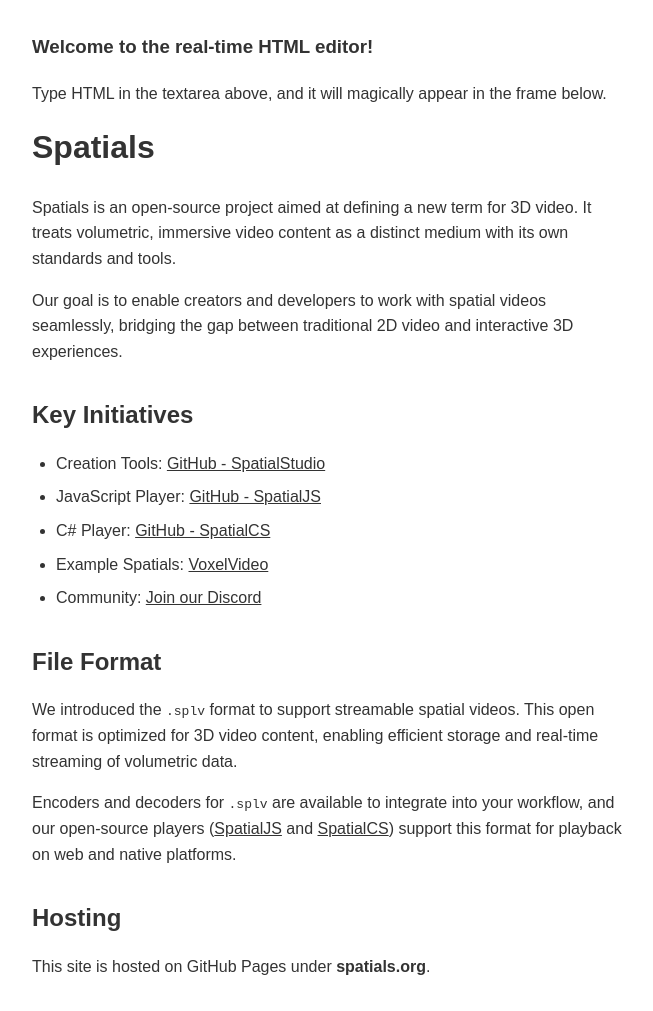
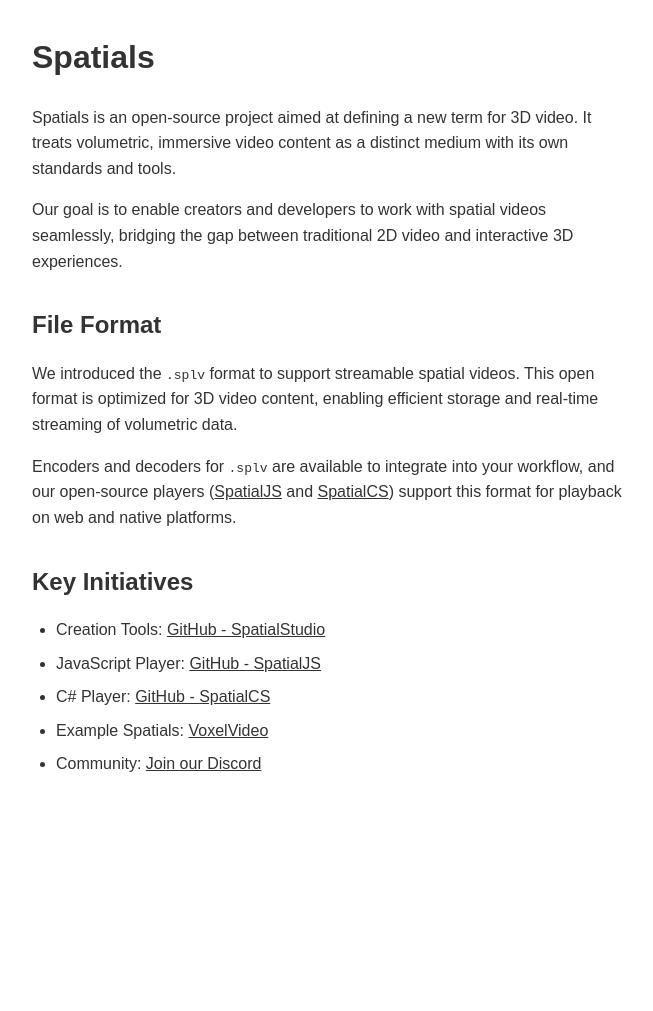
Before and after one commit to SpatialDeploy/SpatialsOrg, a plain HTML site: page index.html in a window 1280 px wide. Shown: the whole page, without its empty margins (308-961 px from the left). After the commit the page ends 825 px from the top, so only its background shows below. Drawn offline with Linux system fonts and the light colour scheme.

Commit message:
Update index.html

```diff
--- a/index.html
+++ b/index.html
@@ -1,5 +1,3 @@
-<h3>Welcome to the real-time HTML editor!</h3>
-<p>Type HTML in the textarea above, and it will magically appear in the frame below.</p><!DOCTYPE html>
 <html lang="en">
 <head>
   <meta charset="UTF-8" />
@@ -42,7 +40,9 @@
   <h1>Spatials</h1>
   <p>Spatials is an open-source project aimed at defining a new term for 3D video. It treats volumetric, immersive video content as a distinct medium with its own standards and tools.</p>
   <p>Our goal is to enable creators and developers to work with spatial videos seamlessly, bridging the gap between traditional 2D video and interactive 3D experiences.</p>
-
+  <h2>File Format</h2>
+  <p>We introduced the <code>.splv</code> format to support streamable spatial videos. This open format is optimized for 3D video content, enabling efficient storage and real-time streaming of volumetric data.</p>
+  <p>Encoders and decoders for <code>.splv</code> are available to integrate into your workflow, and our open-source players (<a href="https://github.com/SpatialDeploy/SpatialJS" target="_blank" rel="noopener">SpatialJS</a> and <a href="https://github.com/SpatialDeploy/SpatialCS" target="_blank" rel="noopener">SpatialCS</a>) support this format for playback on web and native platforms.</p>
   <h2>Key Initiatives</h2>
   <ul>
     <li>Creation Tools: <a href="https://github.com/SpatialDeploy/SpatialStudio" target="_blank" rel="noopener">GitHub - SpatialStudio</a></li>
@@ -51,12 +51,5 @@
     <li>Example Spatials: <a href="https://www.voxelvideo.com/" target="_blank" rel="noopener">VoxelVideo</a></li>
     <li>Community: <a href="https://discord.gg/DwSnV4Vf5K" target="_blank" rel="noopener">Join our Discord</a></li>
   </ul>
-
-  <h2>File Format</h2>
-  <p>We introduced the <code>.splv</code> format to support streamable spatial videos. This open format is optimized for 3D video content, enabling efficient storage and real-time streaming of volumetric data.</p>
-  <p>Encoders and decoders for <code>.splv</code> are available to integrate into your workflow, and our open-source players (<a href="https://github.com/SpatialDeploy/SpatialJS" target="_blank" rel="noopener">SpatialJS</a> and <a href="https://github.com/SpatialDeploy/SpatialCS" target="_blank" rel="noopener">SpatialCS</a>) support this format for playback on web and native platforms.</p>
-
-  <h2>Hosting</h2>
-  <p>This site is hosted on GitHub Pages under <strong>spatials.org</strong>.</p>
 </body>
 </html>
```
